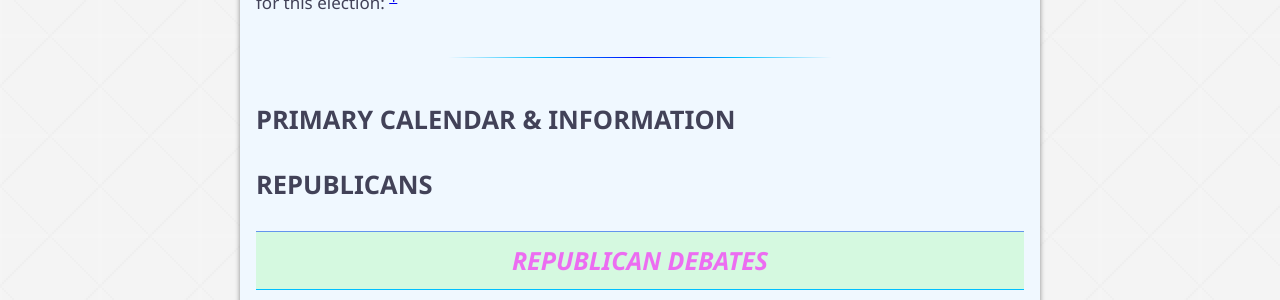
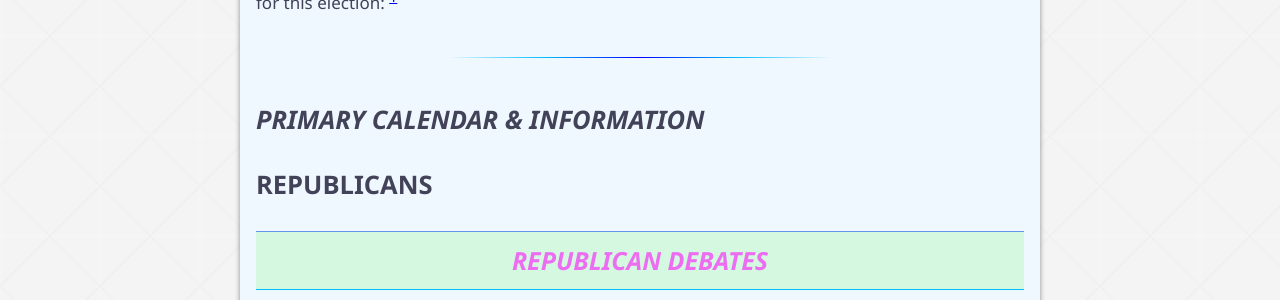
Before and after one commit to rshivjiani/rshivjiani.github.io, a Jekyll site: the page built from _posts/2016-03-01-election-hq.md, in a window 1280 px wide. Shown: the part 364-664 px from the top of the page. Built offline with Jekyll 4.4.1, drawn with Linux system fonts in a browser that asks for light colours.

Commit message:
Added italics to one h2

```diff
--- a/_posts/2016-03-01-election-hq.md
+++ b/_posts/2016-03-01-election-hq.md
@@ -7,7 +7,7 @@ Welcome to the U.S Frenzy's Election 2016 HQ. In here, you will find all the key
 
 
 ___________________________________
-## **PRIMARY CALENDAR & INFORMATION**
+## *PRIMARY CALENDAR & INFORMATION*
 
 ## REPUBLICANS
 
```
